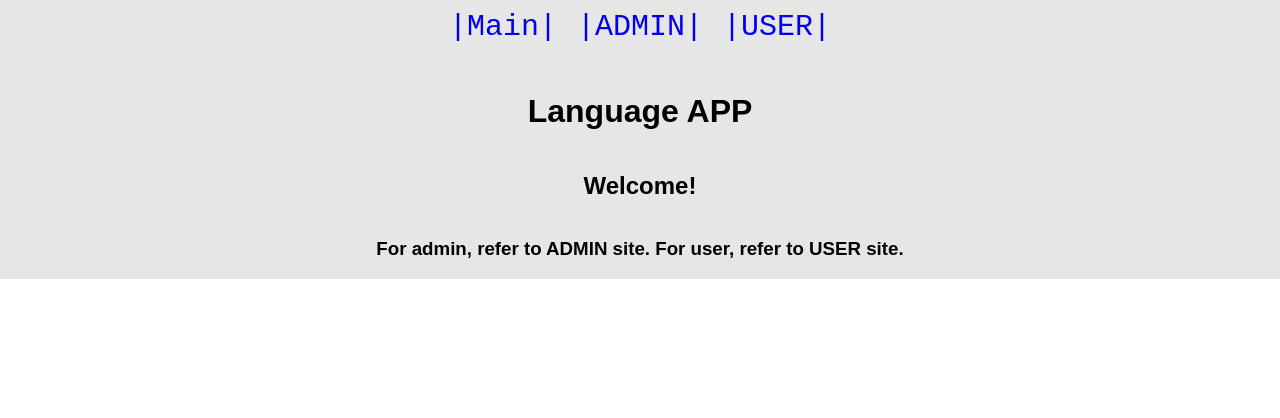
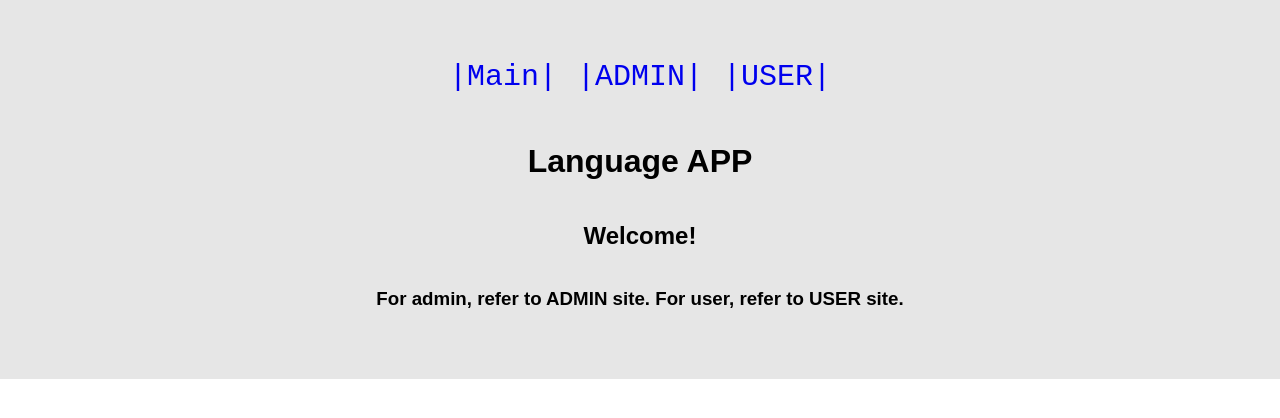
Before and after one commit to jftamk/language-app-project, a React (Create React App) app in the folder frontend/: page / in a window 1280 px wide. Shown: the top 418 px of the page. Built offline with nearby package versions, Linux system fonts and the light colour scheme.

Commit message:
Add padding

```diff
--- a/frontend/src/App.css
+++ b/frontend/src/App.css
@@ -2,7 +2,6 @@
   box-sizing: border-box;
 }
 .App {
-  content-visibility: visible;
   text-align: center;
   background-color: #e6e6e6;
   display: flex;
@@ -10,6 +9,7 @@
   align-items: center;
   justify-content: center;
   font-family: Arial, Helvetica, sans-serif;
+  padding: 50px;
 }
 ul {
   list-style-type: none;
```
